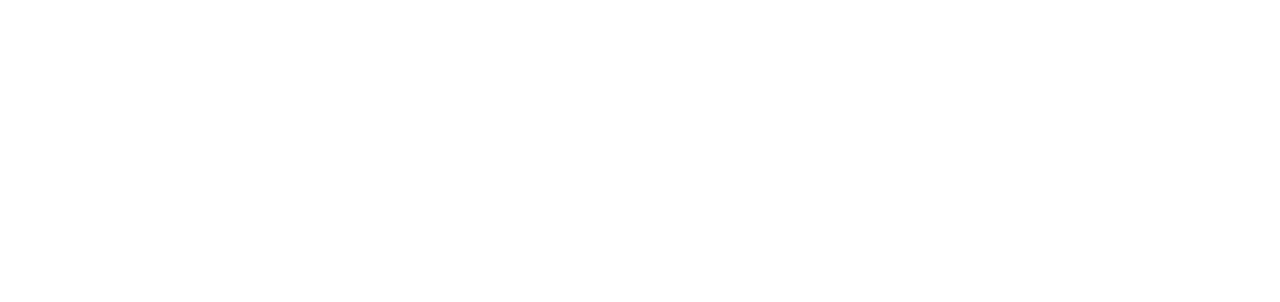
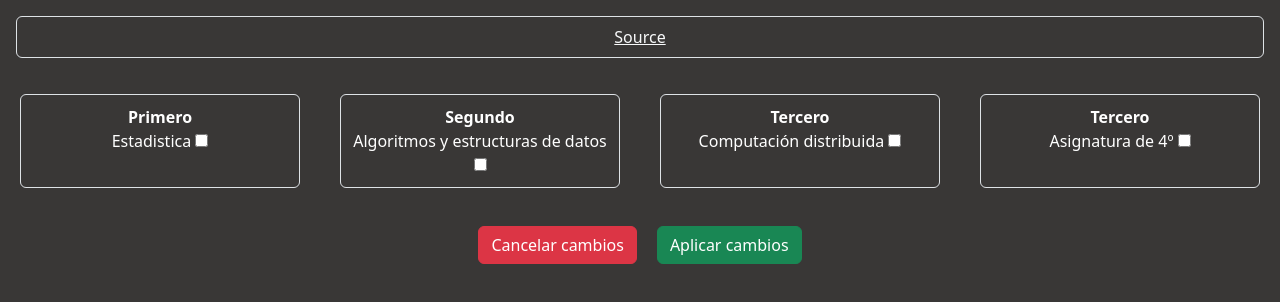
Before and after one commit to A21-null/A21-null.github.io, a plain HTML site: page index.html in a window 1280 px wide. Drawn offline with nearby package versions, Linux system fonts and the light colour scheme.

Commit message:
Layout primario

```diff
--- a/index.html
+++ b/index.html
@@ -1,15 +1,55 @@
 <!DOCTYPE html>
 <html lang="en">
+
 <head>
     <meta charset="UTF-8">
     <meta name="viewport" content="width=device-width, initial-scale=1.0">
+
+    <link href="https://cdn.jsdelivr.net/npm/bootstrap@5.3.3/dist/css/bootstrap.min.css" rel="stylesheet"
+        integrity="sha384-QWTKZyjpPEjISv5WaRU9OFeRpok6YctnYmDr5pNlyT2bRjXh0JMhjY6hW+ALEwIH" crossorigin="anonymous">
     <link rel="stylesheet" href="./style.css">
-    <link href="https://cdn.jsdelivr.net/npm/bootstrap@5.3.3/dist/css/bootstrap.min.css" rel="stylesheet" integrity="sha384-QWTKZyjpPEjISv5WaRU9OFeRpok6YctnYmDr5pNlyT2bRjXh0JMhjY6hW+ALEwIH" crossorigin="anonymous">
     <title>Document</title>
 </head>
+
 <body>
-    <div></div>
+    <nav class="border rounded p-2 d-flex justify-content-center m-3">
+        <a href="https://github.com/A21-null/A21-null.github.io" class="link-light">Source</a>
+    </nav>
+    <div id="horario"></div>
+    <div id="editarAsignaturas">
+        <div id="contenedorCursos" class="d-flex text-center justify-content-center">
+            <div id="primero" class="curso border ">
+                <div class="titulo">Primero</div>
+                <div class="asignatura"><span>Estadistica</span> <input type="checkbox" id="Estadistica"></div>
+            </div>
+            <div id="segundo" class="curso border">
+                <div class="titulo">Segundo</div>
+                <div class="asignatura"><span>Algoritmos y estructuras de datos</span> <input type="checkbox"
+                        id="Estadistica"></div>
+            </div>
+            <div id="tercero" class="curso border">
+                <div class="titulo">Tercero</div>
+                <div class="asignatura"><span>Computación distribuida</span> <input type="checkbox" id="Estadistica">
+                </div>
+            </div>
+            <div id="cuarto" class="curso border">
+                <div class="titulo">Tercero</div>
+                <div class="asignatura"><span>Asignatura de 4º</span> <input type="checkbox" id="Estadistica">
+                </div>
+            </div>
+        </div>
+        <div id="botones" class="d-flex justify-content-center m-2">
+            <button type="button" class="btn btn-danger">Cancelar cambios</button>
+            <button type="button" class="btn btn-success">Aplicar cambios</button>
+        </div>
+
+    </div>
+
+
     <script src="./script.js"></script>
-    <script src="https://cdn.jsdelivr.net/npm/bootstrap@5.3.3/dist/js/bootstrap.bundle.min.js" integrity="sha384-YvpcrYf0tY3lHB60NNkmXc5s9fDVZLESaAA55NDzOxhy9GkcIdslK1eN7N6jIeHz" crossorigin="anonymous"></script>
+    <script src="https://cdn.jsdelivr.net/npm/bootstrap@5.3.3/dist/js/bootstrap.bundle.min.js"
+        integrity="sha384-YvpcrYf0tY3lHB60NNkmXc5s9fDVZLESaAA55NDzOxhy9GkcIdslK1eN7N6jIeHz"
+        crossorigin="anonymous"></script>
 </body>
+
 </html>
--- a/style.css
+++ b/style.css
@@ -0,0 +1,38 @@
+*{
+    --dark:#393736;
+    color: white;
+}
+
+
+body{
+    background: var(--dark);
+}
+
+
+#botones>button{
+    margin: 10px;
+}
+
+#contenedorCursos>div{
+    margin: 20px;
+}
+
+#horario{
+    display: none;
+}
+
+
+.asignatura{
+    text-align: center;
+}
+
+.curso{
+    border-radius: 0.375rem;
+    width: 20em;
+    padding: 10px;
+}
+
+.titulo{
+    font-weight: bold;
+    text-align: center;
+}
```
